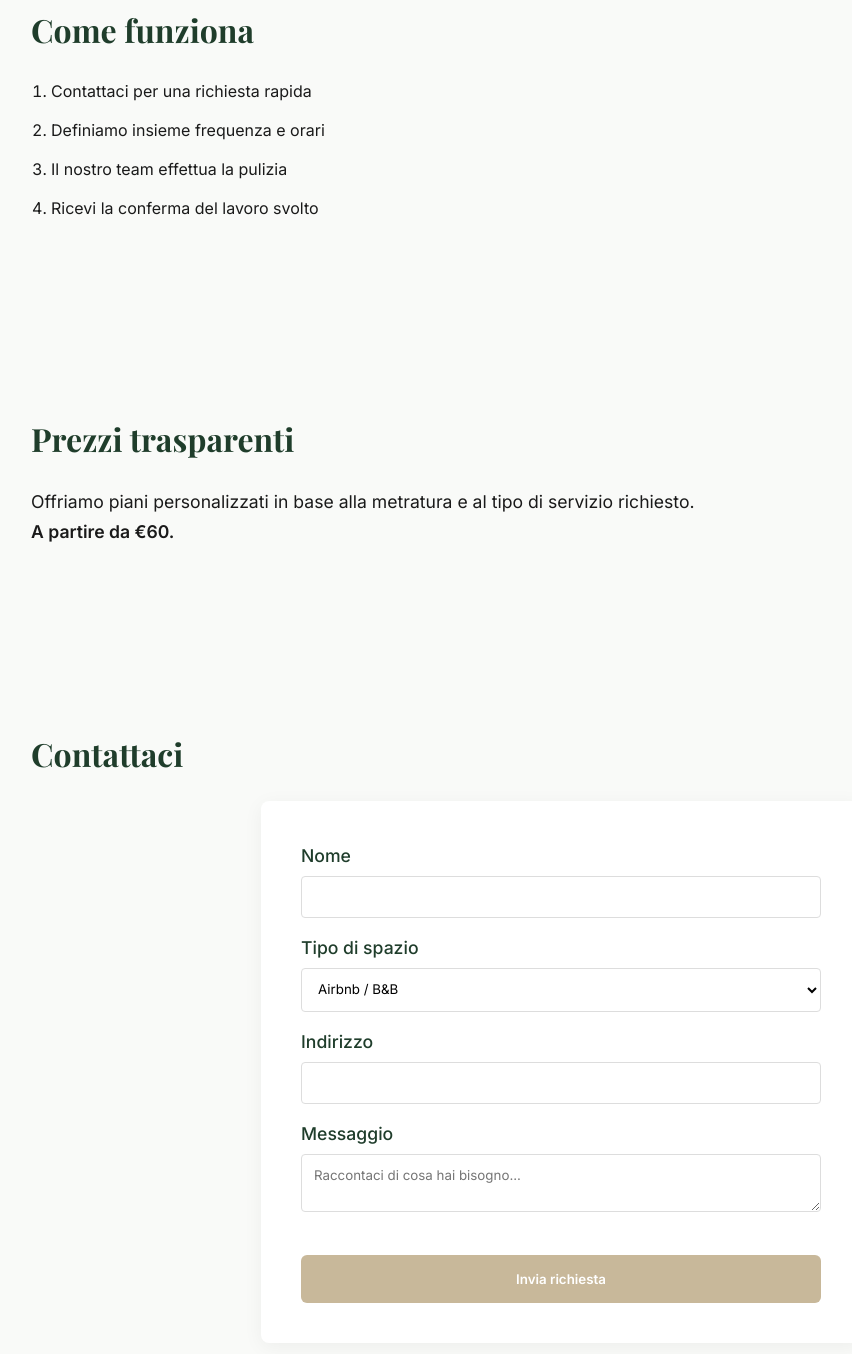
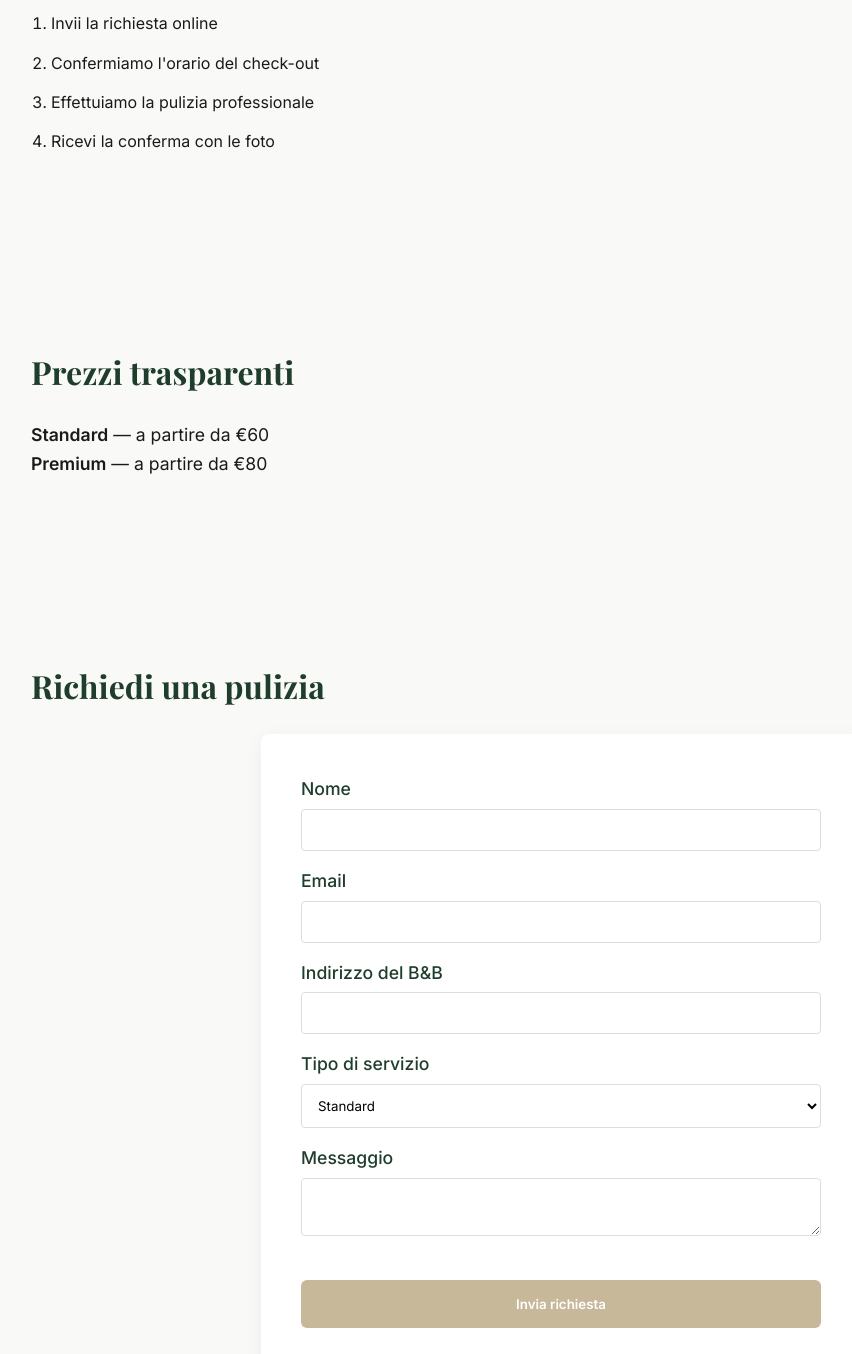
Before and after one commit to jomarinho97-cleandgo/clego-site, a plain HTML site: page index.html in a window 1280 px wide. Shown: the part 1185-2539 px from the top of the page, without its empty margins (79-931 px from the left). Drawn offline with nearby package versions, Linux system fonts and the light colour scheme.

Commit message:
Update index.html

```diff
--- a/index.html
+++ b/index.html
@@ -3,7 +3,7 @@
 <head>
   <meta charset="UTF-8">
   <meta name="viewport" content="width=device-width, initial-scale=1.0">
-  <title>Cle&Go – Pulizie Professionali</title>
+  <title>Cle&Go – Pulizie per Airbnb e B&B</title>
 
   <link rel="preconnect" href="https://fonts.googleapis.com">
   <link rel="preconnect" href="https://fonts.gstatic.com" crossorigin>
@@ -15,44 +15,44 @@
 
   <section class="section hero">
     <div class="logo">Cle<span>&</span>Go</div>
-    <h1>Pulizia professionale, senza complicazioni</h1>
-    <p>Servizi impeccabili per Airbnb, uffici e spazi privati. Ci prendiamo cura dei tuoi ambienti con precisione e puntualità.</p>
-    <a href="#contatti" class="btn">Richiedi un preventivo</a>
+    <h1>Il check-out perfetto per il tuo Airbnb</h1>
+    <p>Pulizie professionali e gestione biancheria per B&B e affitti brevi. Massima puntualità per recensioni a 5 stelle.</p>
+    <a href="#contatti" class="btn">Prenota ora il tuo reset</a>
   </section>
 
   <section class="section">
-    <h3>Cosa offriamo</h3>
-    <p>Che si tratti di un cambio ospite veloce o di una pulizia settimanale in ufficio, garantiamo standard elevati.</p>
+    <h3>Il servizio</h3>
+    <p>Siamo specializzati nel reset completo del tuo alloggio tra un ospite e l'altro.</p>
     <ul>
-      <li><strong>Airbnb & B&B:</strong> Reset completo, gestione biancheria e kit benvenuto.</li>
-      <li><strong>Uffici & Studi:</strong> Ambienti igienizzati per il benessere del tuo team.</li>
-      <li><strong>Case & Privati:</strong> Pulizie profonde per chi cerca il massimo ordine.</li>
-      <li><strong>Checklist:</strong> Verifica finale con foto per ogni intervento.</li>
+      <li>Pulizia profonda di ogni stanza</li>
+      <li>Cambio lenzuola e asciugamani</li>
+      <li>Rifornimento kit di benvenuto</li>
+      <li>Checklist fotografica a fine lavoro</li>
     </ul>
   </section>
 
   <section class="section">
     <h3>Come funziona</h3>
     <ol>
-      <li>Contattaci per una richiesta rapida</li>
-      <li>Definiamo insieme frequenza e orari</li>
-      <li>Il nostro team effettua la pulizia</li>
-      <li>Ricevi la conferma del lavoro svolto</li>
+      <li>Invii la richiesta online</li>
+      <li>Confermiamo l'orario del check-out</li>
+      <li>Effettuiamo la pulizia professionale</li>
+      <li>Ricevi la conferma con le foto</li>
     </ol>
   </section>
 
   <section class="section">
     <h3>Prezzi trasparenti</h3>
     <p>
-      Offriamo piani personalizzati in base alla metratura e al tipo di servizio richiesto. <br>
-      <strong>A partire da €60.</strong>
+      <strong>Standard</strong> — a partire da €60<br>
+      <strong>Premium</strong> — a partire da €80
     </p>
   </section>
 
   <section id="contatti" class="section">
-    <h3>Contattaci</h3>
-    <form name="contatti-clego" method="POST" data-netlify="true">
-      <input type="hidden" name="form-name" value="contatti-clego">
+    <h3>Richiedi una pulizia</h3>
+    <form name="richiesta-pulizia" method="POST" data-netlify="true">
+      <input type="hidden" name="form-name" value="richiesta-pulizia">
 
       <p>
         <label>Nome</label>
@@ -60,23 +60,26 @@
       </p>
 
       <p>
-        <label>Tipo di spazio</label>
-        <select name="tipo_spazio">
-          <option>Airbnb / B&B</option>
-          <option>Ufficio</option>
-          <option>Casa Privata</option>
-          <option>Altro</option>
+        <label>Email</label>
+        <input type="email" name="email" required>
+      </p>
+
+      <p>
+        <label>Indirizzo del B&B</label>
+        <input type="text" name="indirizzo" required>
+      </p>
+
+      <p>
+        <label>Tipo di servizio</label>
+        <select name="servizio">
+          <option>Standard</option>
+          <option>Premium</option>
         </select>
       </p>
 
       <p>
-        <label>Indirizzo</label>
-        <input type="text" name="indirizzo" required>
-      </p>
-
-      <p>
         <label>Messaggio</label>
-        <textarea name="messaggio" placeholder="Raccontaci di cosa hai bisogno..."></textarea>
+        <textarea name="messaggio"></textarea>
       </p>
 
       <button type="submit" class="btn">Invia richiesta</button>
```
